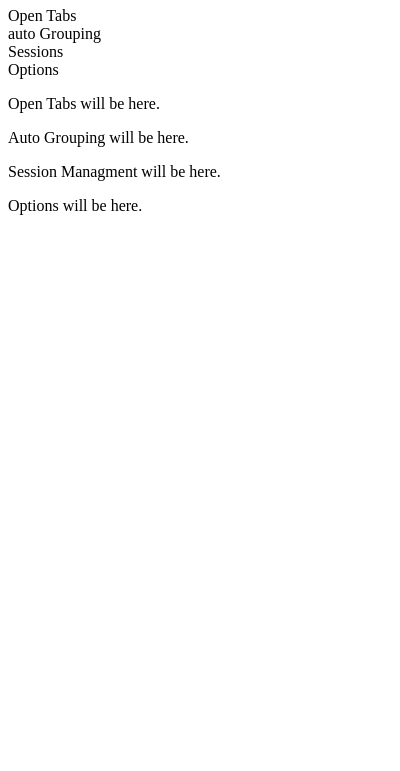
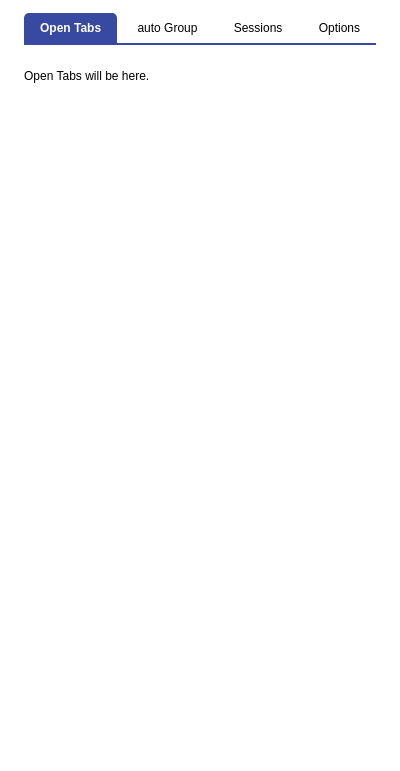
Before and after one commit to joonbugs/aces-tab-freeze-dry, a browser extension: page popup.html in a window 400 px wide. Shown: the part 73-844 px from the top of the page. Drawn offline with Linux system fonts and the light colour scheme.

Commit message:
Popup Navigation list functionality and style

```diff
--- a/popup.css
+++ b/popup.css
@@ -0,0 +1,57 @@
+*{
+    box-sizing: border-box;
+    padding: 0;
+    margin: 0;
+}
+
+body {
+    font-family: Arial, sans-serif;
+    width: 400px;
+    margin: 0;
+    padding: 1.5rem;
+    font-size: .75rem;
+}
+
+h1{
+    margin-bottom: 1.5rem;
+    color: #3849a2;
+}
+
+.popup-nav {
+    display: flex;
+    justify-content: space-between;
+    align-items: center;
+    margin-bottom: 1.5rem;
+    border-bottom: #3849a2 2px solid;
+}
+
+.nav-tab {
+    padding: 0.5rem 1rem;
+    border-top-left-radius: 5px;
+    border-top-right-radius: 5px;
+    cursor: pointer;
+    transition: all ease .3s;
+}
+
+.nav-tab:hover {
+    font-weight: bold;
+    color: #3849a2;
+}
+
+.nav-tab--active {
+    background-color: #3849a2;
+    font-weight: bold;
+    color: #fff;
+}
+
+.nav-tab--active:hover {
+    color: #fff;
+}
+
+.popup-content {
+    display: none;
+}
+
+.popup-content--active {
+    display: block;
+}
--- a/popup.html
+++ b/popup.html
@@ -16,32 +16,32 @@
 
 <body>
     <!-- Heading -->
-    <h1>Tab Manager</h1>
+    <h1><img src="./icons/icon32.png"/> Manager</h1>
 
     <!-- Popup Navigation -->
     <div class="popup-nav">
         <div class="nav-tab nav-tab--active" id="openTabsBtn">Open Tabs</div>
-        <div class="nav-tab" id="autoGroupBtn">auto Grouping</div>
+        <div class="nav-tab" id="autoGroupBtn">auto Group</div>
         <div class="nav-tab" id="sessionsBtn">Sessions</div>
         <div class="nav-tab" id="optionsBtn">Options</div>
     </div>
 
     <!-- Popup Content -->
-    <div class="popup-content">
+    <div class="popup-content-container">
 
-        <div id="openTabsContent" class="tab-panel tab-panel--active">
+        <div id="openTabsContent" class="popup-content popup-content--active">
             <p>Open Tabs will be here.</p>
         </div>
 
-        <div id="autoGroupContent" class="tab-panel">
+        <div id="autoGroupContent" class="popup-content">
             <p>Auto Grouping will be here.</p>
         </div>
 
-        <div id="sessionsContent" class="tab-panel">
+        <div id="sessionsContent" class="popup-content">
             <p>Session Managment will be here.</p>
         </div>
 
-        <div id="optionsContent" class="tab-panel">
+        <div id="optionsContent" class="popup-content">
             <p>Options will be here.</p>
         </div>
 
--- a/popup.js
+++ b/popup.js
@@ -0,0 +1,27 @@
+// Event Listener for when the DOM is fully loaded
+document.addEventListener('DOMContentLoaded', () => {
+    // Select all popup Nav tabs and content
+    const popupNavTabs = document.querySelectorAll('.nav-tab');
+    const popupContents = document.querySelectorAll('.popup-content');
+
+    // Function to deactivate all tabs and content
+    const deactivateAll = () => {
+        popupNavTabs.forEach(tab => tab.classList.remove('nav-tab--active'));
+        popupContents.forEach(content => content.classList.remove('popup-content--active'));
+    };
+
+    // Add click event listeners to each tab
+    popupNavTabs.forEach(tab => {
+        tab.addEventListener('click', () => {
+            // Deactivate all tabs and contents
+            deactivateAll();
+
+            // Activate the clicked tab
+            tab.classList.add('nav-tab--active');
+
+            // Show the corresponding content by matching the ID
+            const contentId = tab.id.replace('Btn', 'Content');
+            document.getElementById(contentId).classList.add('popup-content--active');
+        });
+    });
+});
```
